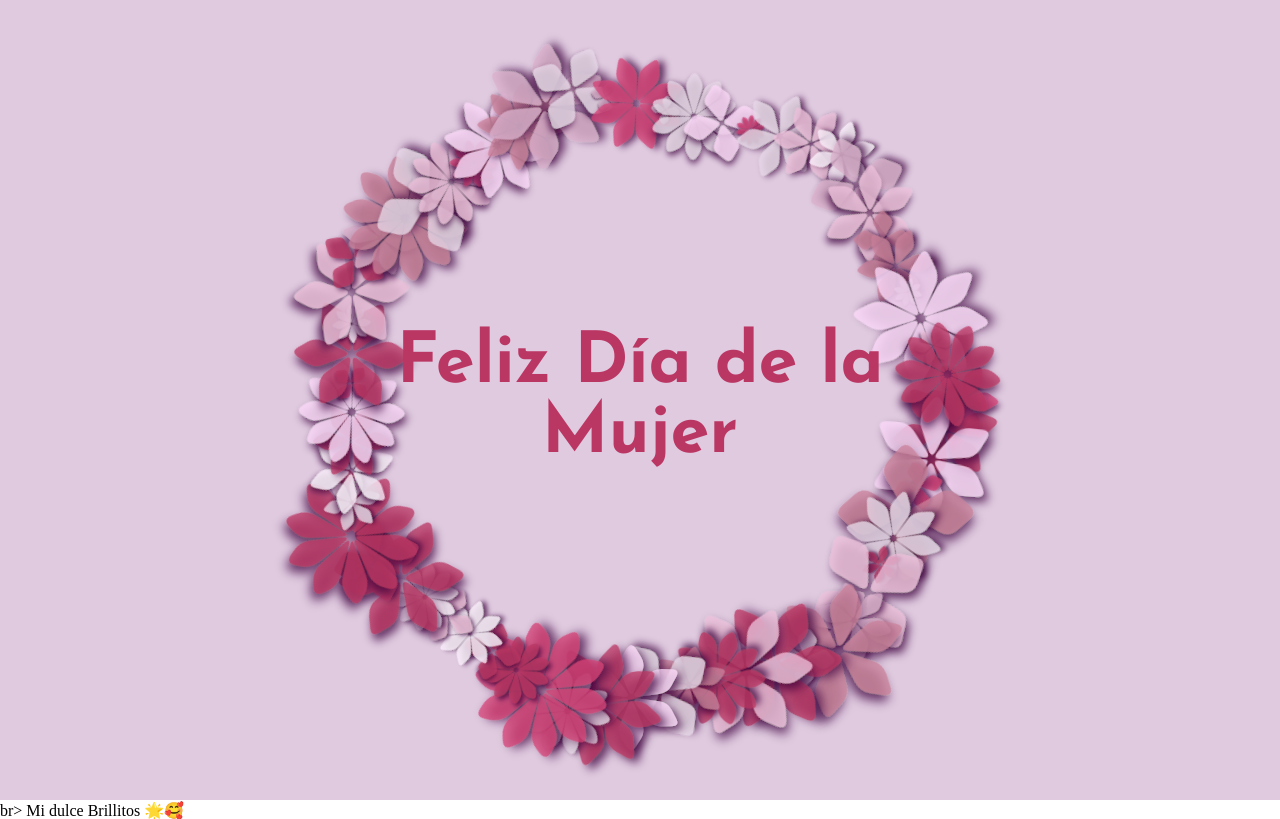
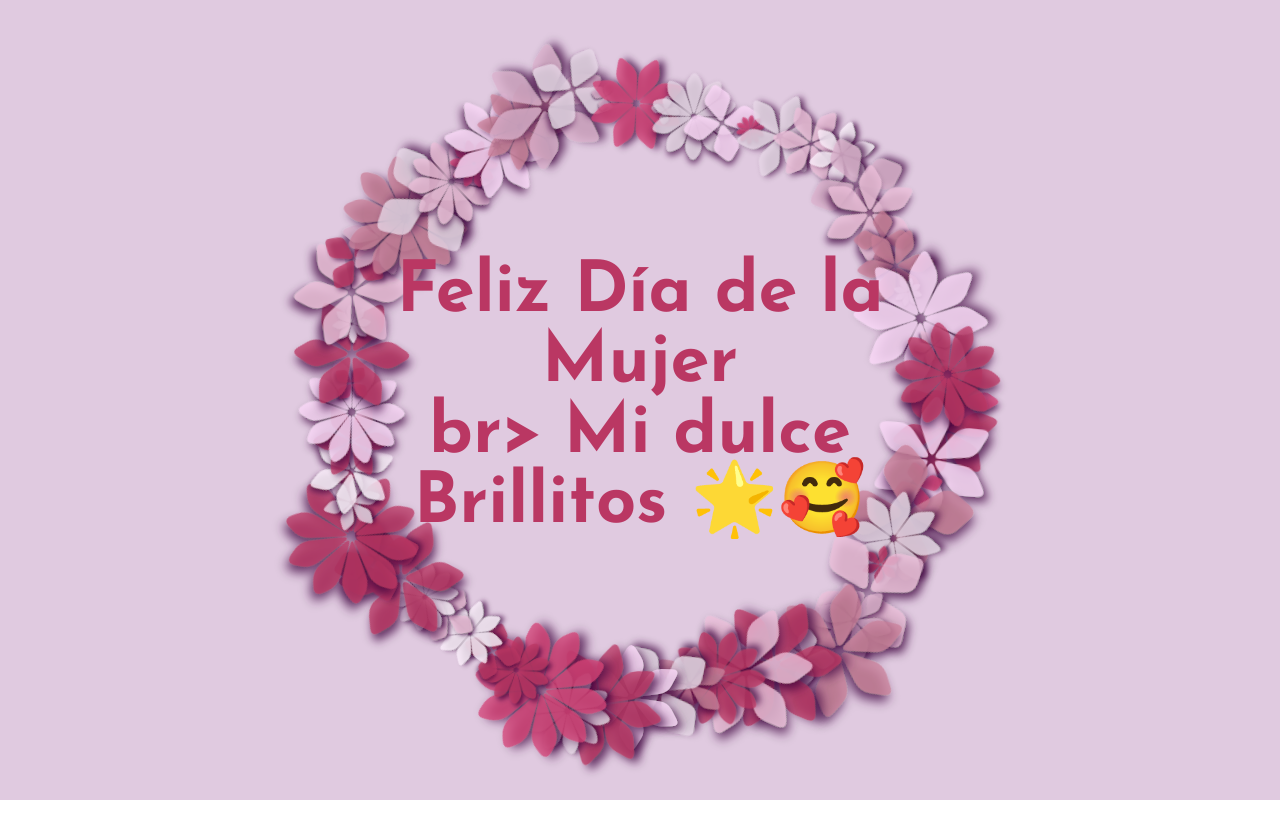
Before and after one commit to endesnicolascondori/Brillitos, a plain HTML site: page index.html in a window 1280 px wide. Drawn offline with nearby package versions, Linux system fonts and the light colour scheme.

Commit message:
Add files via upload

```diff
--- a/index.html
+++ b/index.html
@@ -123,7 +123,7 @@ svg .a g:nth-of-type(2) use:nth-of-type(5){transform:rotate(calc(4deg * 180 / va
 
 </svg>
 <!-- Texto en el centro -->
-<div id="texto1">Feliz Día de la Mujer </div>br> Mi dulce Brillitos 🌟🥰</div>
+<div id="texto1">Feliz Día de la Mujer </br>br> Mi dulce Brillitos 🌟🥰</div>
 <!-- <div id="texto2">"En este Día de la Mujer, queremos recordarte Mujer que tu fuerza," <br>
   valentia y contribuciones son invaluables. Eres inspiración vivar de tu familia <br>
   y de todos aquellos que te rodean, sigue iluminando <br>
```
